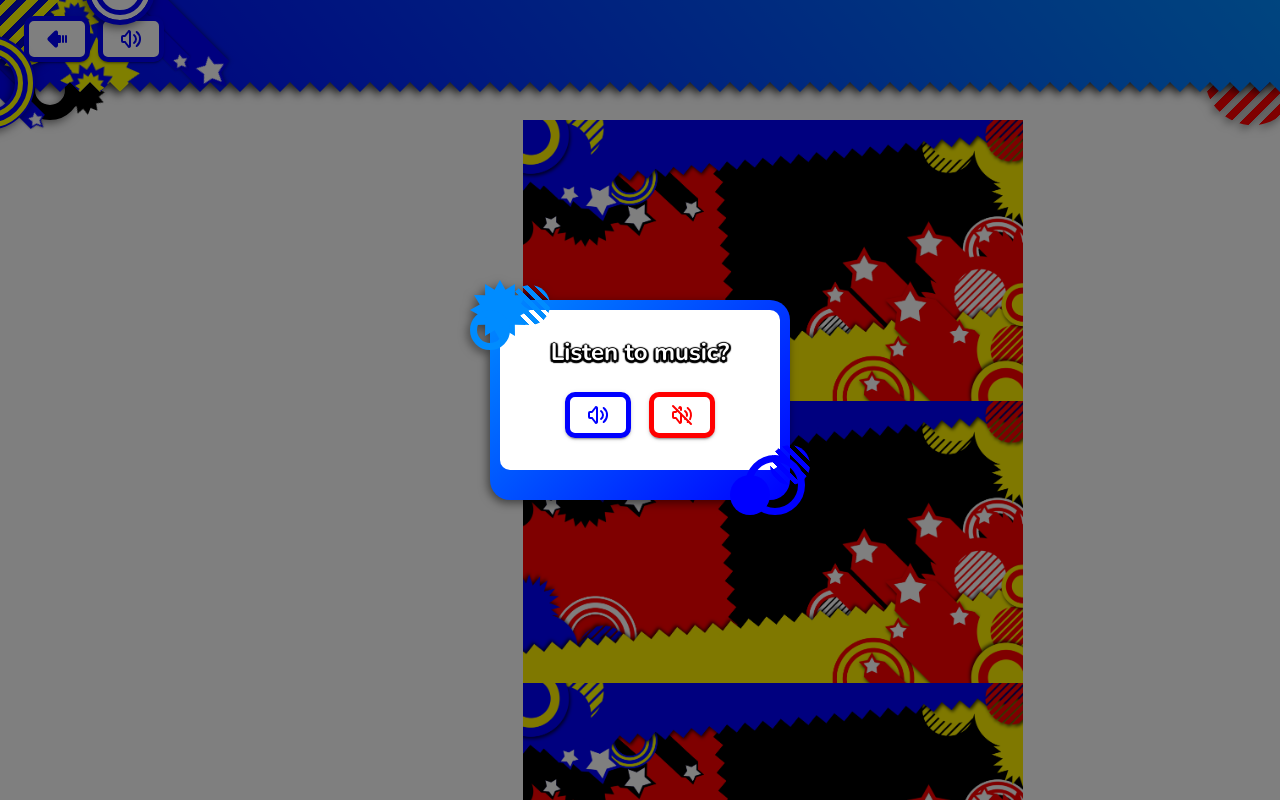
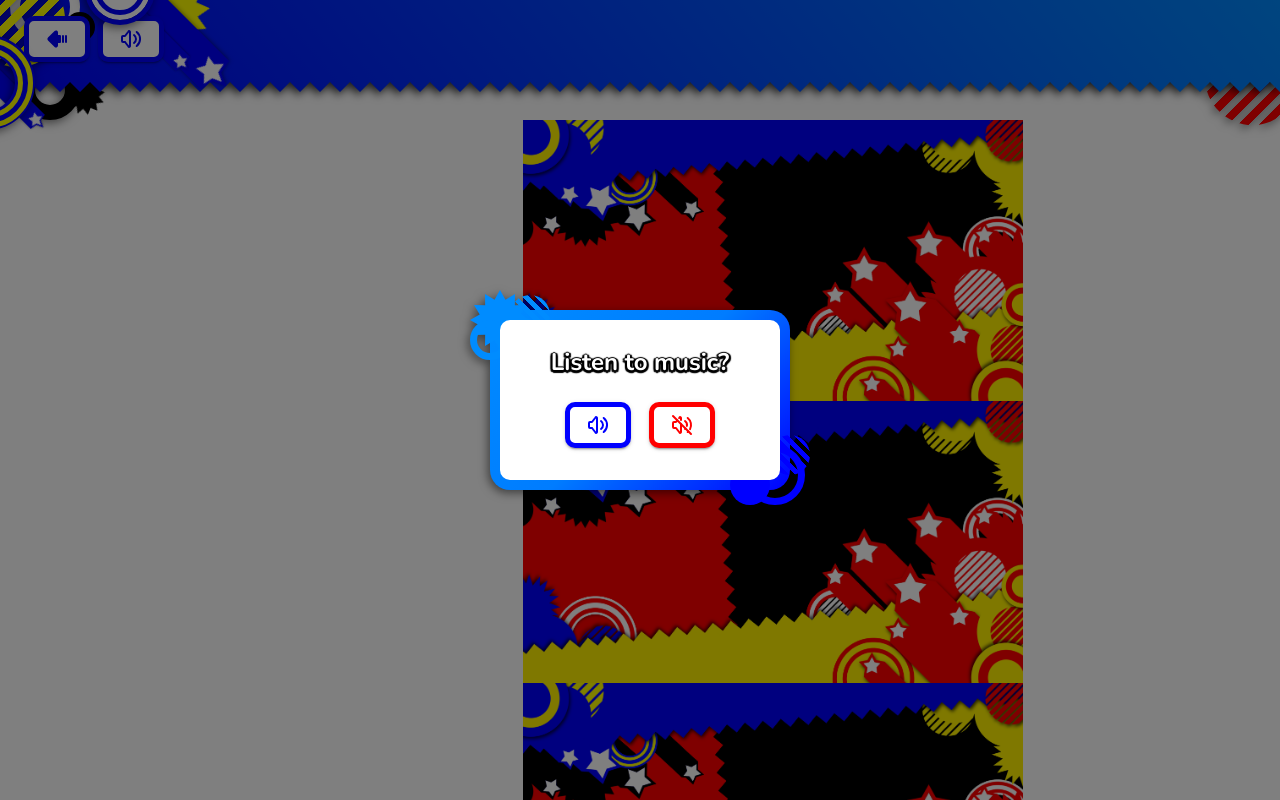
Before and after one commit to lluuvvii/my-personal-web-nextjs, a Next.js app: page /test in a window 1280 px wide. Shown: the top 800 px of the page. Built offline with nearby package versions, Linux system fonts and the light colour scheme.

Commit message:
update layout navbar

```diff
--- a/src/app/components/navbar/Navbar.tsx
+++ b/src/app/components/navbar/Navbar.tsx
@@ -152,7 +152,6 @@ const Navbar = ({ window }: Props) => {
             <ZigzagContainer width='100%' height='100px' color={'blue'} toColor={'#008cff'} toGradient='50deg' bottom>
               <Grid container p={2} spacing={1}>
                 <Grid item>
-                  {/* striped circle */}
                   {!open && !trigger ?
                     <>
                       {/* spikes */}
@@ -168,34 +167,69 @@ const Navbar = ({ window }: Props) => {
                           cursor: 'pointer',
                           backgroundColor: 'yellow',
                           clipPath: 'polygon(100% 50%,83.81% 59.06%,93.3% 75%,74.75% 74.75%,75% 93.3%,59.06% 83.81%,50% 100%,40.94% 83.81%,25% 93.3%,25.25% 74.75%,6.7% 75%,16.19% 59.06%,0% 50%,16.19% 40.94%,6.7% 25%,25.25% 25.25%,25% 6.7%,40.94% 16.19%,50% 0%,59.06% 16.19%,75% 6.7%,74.75% 25.25%,93.3% 25%,83.81% 40.94%)',
-                          top: '45px',
-                          left: '60px'
+                          top: '-20px',
+                          left: '130px'
                         }}
                         drag
                         animate={{ rotate: 360 }}
                         transition={{ repeat: Infinity, duration: 5, ease: 'linear' }}
                       >
                       </Box>
+                      {/* circle */}
                       <Box
                         component={motion.div}
                         sx={{
                           position: 'absolute',
-                          width: '50px',
-                          height: '50px',
+                          width: '70px',
+                          height: '70px',
+                          borderRadius: '50%',
                           display: 'flex',
                           justifyContent: 'center',
                           alignItems: 'center',
                           cursor: 'pointer',
-                          backgroundColor: 'blue',
-                          clipPath: 'polygon(100% 50%,83.81% 59.06%,93.3% 75%,74.75% 74.75%,75% 93.3%,59.06% 83.81%,50% 100%,40.94% 83.81%,25% 93.3%,25.25% 74.75%,6.7% 75%,16.19% 59.06%,0% 50%,16.19% 40.94%,6.7% 25%,25.25% 25.25%,25% 6.7%,40.94% 16.19%,50% 0%,59.06% 16.19%,75% 6.7%,74.75% 25.25%,93.3% 25%,83.81% 40.94%,100% 50%,83.81% 59.06%,calc(83.81% - 6.76px) calc(59.06% - 1.81px),calc(100% - 10px) calc(50% - 0px),calc(83.81% - 6.76px) calc(40.94% - -1.81px),calc(93.3% - 8.66px) calc(25% - -5px),calc(74.75% - 4.95px) calc(25.25% - -4.95px),calc(75% - 5px) calc(6.7% - -8.66px),calc(59.06% - 1.81px) calc(16.19% - -6.76px),calc(50% - 0px) calc(0% - -10px),calc(40.94% - -1.81px) calc(16.19% - -6.76px),calc(25% - -5px) calc(6.7% - -8.66px),calc(25.25% - -4.95px) calc(25.25% - -4.95px),calc(6.7% - -8.66px) calc(25% - -5px),calc(16.19% - -6.76px) calc(40.94% - -1.81px),calc(0% - -10px) calc(50% - 0px),calc(16.19% - -6.76px) calc(59.06% - 1.81px),calc(6.7% - -8.66px) calc(75% - 5px),calc(25.25% - -4.95px) calc(74.75% - 4.95px),calc(25% - -5px) calc(93.3% - 8.66px),calc(40.94% - -1.81px) calc(83.81% - 6.76px),calc(50% - 0px) calc(100% - 10px),calc(59.06% - 1.81px) calc(83.81% - 6.76px),calc(75% - 5px) calc(93.3% - 8.66px),calc(74.75% - 4.95px) calc(74.75% - 4.95px),calc(93.3% - 8.66px) calc(75% - 5px),calc(83.81% - 6.76px) calc(59.06% - 1.81px),calc(100% - 10px) calc(50% - 0px))',
-                          top: '70px',
+                          backgroundColor: 'transparent',
+                          border: '10px solid white',
+                          top: '-20px',
+                          left: '10px'
+                        }}
+                        drag
+                        initial={{ scale: !trigger ? 0 : 1 }}
+                        animate={{ scale: !trigger ? 1 : 0 }}
+                        transition={{
+                          type: 'spring',
+                          stiffness: 500,
+                          damping: 20,
+                          delay: 0.52
+                        }}
+                      >
+                      </Box>
+                      <Box
+                        component={motion.div}
+                        sx={{
+                          position: 'absolute',
+                          width: '30px',
+                          height: '30px',
+                          borderRadius: '50%',
+                          display: 'flex',
+                          justifyContent: 'center',
+                          alignItems: 'center',
+                          cursor: 'pointer',
+                          backgroundColor: 'black',
+                          top: '20px',
                           left: '65px'
                         }}
                         drag
-                        animate={{ rotate: -360 }}
-                        transition={{ repeat: Infinity, duration: 12, ease: 'linear' }}
+                        initial={{ scale: !trigger ? 0 : 1 }}
+                        animate={{ scale: !trigger ? 1 : 0 }}
+                        transition={{
+                          type: 'spring',
+                          stiffness: 500,
+                          damping: 20,
+                          delay: 0.54
+                        }}
                       >
                       </Box>
+                      {/* striped circle */}
                       <Box
                         component={motion.div}
                         sx={{
@@ -221,27 +255,6 @@ const Navbar = ({ window }: Props) => {
                           damping: 20,
                           delay: 0.5
                         }}
-                      >
-                      </Box>
-                      {/* spikes */}
-                      <Box
-                        component={motion.div}
-                        sx={{
-                          position: 'absolute',
-                          width: '50px',
-                          height: '50px',
-                          display: 'flex',
-                          justifyContent: 'center',
-                          alignItems: 'center',
-                          cursor: 'pointer',
-                          backgroundColor: 'yellow',
-                          clipPath: 'polygon(100% 50%,83.81% 59.06%,93.3% 75%,74.75% 74.75%,75% 93.3%,59.06% 83.81%,50% 100%,40.94% 83.81%,25% 93.3%,25.25% 74.75%,6.7% 75%,16.19% 59.06%,0% 50%,16.19% 40.94%,6.7% 25%,25.25% 25.25%,25% 6.7%,40.94% 16.19%,50% 0%,59.06% 16.19%,75% 6.7%,74.75% 25.25%,93.3% 25%,83.81% 40.94%,100% 50%,83.81% 59.06%,calc(83.81% - 6.76px) calc(59.06% - 1.81px),calc(100% - 10px) calc(50% - 0px),calc(83.81% - 6.76px) calc(40.94% - -1.81px),calc(93.3% - 8.66px) calc(25% - -5px),calc(74.75% - 4.95px) calc(25.25% - -4.95px),calc(75% - 5px) calc(6.7% - -8.66px),calc(59.06% - 1.81px) calc(16.19% - -6.76px),calc(50% - 0px) calc(0% - -10px),calc(40.94% - -1.81px) calc(16.19% - -6.76px),calc(25% - -5px) calc(6.7% - -8.66px),calc(25.25% - -4.95px) calc(25.25% - -4.95px),calc(6.7% - -8.66px) calc(25% - -5px),calc(16.19% - -6.76px) calc(40.94% - -1.81px),calc(0% - -10px) calc(50% - 0px),calc(16.19% - -6.76px) calc(59.06% - 1.81px),calc(6.7% - -8.66px) calc(75% - 5px),calc(25.25% - -4.95px) calc(74.75% - 4.95px),calc(25% - -5px) calc(93.3% - 8.66px),calc(40.94% - -1.81px) calc(83.81% - 6.76px),calc(50% - 0px) calc(100% - 10px),calc(59.06% - 1.81px) calc(83.81% - 6.76px),calc(75% - 5px) calc(93.3% - 8.66px),calc(74.75% - 4.95px) calc(74.75% - 4.95px),calc(93.3% - 8.66px) calc(75% - 5px),calc(83.81% - 6.76px) calc(59.06% - 1.81px),calc(100% - 10px) calc(50% - 0px))',
-                          top: '0px',
-                          left: '50px'
-                        }}
-                        drag
-                        animate={{ rotate: 360 }}
-                        transition={{ repeat: Infinity, duration: 10, ease: 'linear' }}
                       >
                       </Box>
                     </>
@@ -694,32 +707,66 @@ const Navbar = ({ window }: Props) => {
                           cursor: 'pointer',
                           backgroundColor: 'yellow',
                           clipPath: 'polygon(100% 50%,83.81% 59.06%,93.3% 75%,74.75% 74.75%,75% 93.3%,59.06% 83.81%,50% 100%,40.94% 83.81%,25% 93.3%,25.25% 74.75%,6.7% 75%,16.19% 59.06%,0% 50%,16.19% 40.94%,6.7% 25%,25.25% 25.25%,25% 6.7%,40.94% 16.19%,50% 0%,59.06% 16.19%,75% 6.7%,74.75% 25.25%,93.3% 25%,83.81% 40.94%)',
-                          top: '45px',
-                          left: '60px'
+                          top: '-20px',
+                          left: '130px'
                         }}
                         drag
                         animate={{ rotate: 360 }}
                         transition={{ repeat: Infinity, duration: 5, ease: 'linear' }}
                       >
                       </Box>
+                      {/* circle */}
                       <Box
                         component={motion.div}
                         sx={{
                           position: 'absolute',
-                          width: '50px',
-                          height: '50px',
+                          width: '70px',
+                          height: '70px',
+                          borderRadius: '50%',
                           display: 'flex',
                           justifyContent: 'center',
                           alignItems: 'center',
                           cursor: 'pointer',
-                          backgroundColor: 'red',
-                          clipPath: 'polygon(100% 50%,83.81% 59.06%,93.3% 75%,74.75% 74.75%,75% 93.3%,59.06% 83.81%,50% 100%,40.94% 83.81%,25% 93.3%,25.25% 74.75%,6.7% 75%,16.19% 59.06%,0% 50%,16.19% 40.94%,6.7% 25%,25.25% 25.25%,25% 6.7%,40.94% 16.19%,50% 0%,59.06% 16.19%,75% 6.7%,74.75% 25.25%,93.3% 25%,83.81% 40.94%,100% 50%,83.81% 59.06%,calc(83.81% - 6.76px) calc(59.06% - 1.81px),calc(100% - 10px) calc(50% - 0px),calc(83.81% - 6.76px) calc(40.94% - -1.81px),calc(93.3% - 8.66px) calc(25% - -5px),calc(74.75% - 4.95px) calc(25.25% - -4.95px),calc(75% - 5px) calc(6.7% - -8.66px),calc(59.06% - 1.81px) calc(16.19% - -6.76px),calc(50% - 0px) calc(0% - -10px),calc(40.94% - -1.81px) calc(16.19% - -6.76px),calc(25% - -5px) calc(6.7% - -8.66px),calc(25.25% - -4.95px) calc(25.25% - -4.95px),calc(6.7% - -8.66px) calc(25% - -5px),calc(16.19% - -6.76px) calc(40.94% - -1.81px),calc(0% - -10px) calc(50% - 0px),calc(16.19% - -6.76px) calc(59.06% - 1.81px),calc(6.7% - -8.66px) calc(75% - 5px),calc(25.25% - -4.95px) calc(74.75% - 4.95px),calc(25% - -5px) calc(93.3% - 8.66px),calc(40.94% - -1.81px) calc(83.81% - 6.76px),calc(50% - 0px) calc(100% - 10px),calc(59.06% - 1.81px) calc(83.81% - 6.76px),calc(75% - 5px) calc(93.3% - 8.66px),calc(74.75% - 4.95px) calc(74.75% - 4.95px),calc(93.3% - 8.66px) calc(75% - 5px),calc(83.81% - 6.76px) calc(59.06% - 1.81px),calc(100% - 10px) calc(50% - 0px))',
-                          top: '70px',
+                          backgroundColor: 'transparent',
+                          border: '10px solid white',
+                          top: '-20px',
+                          left: '10px'
+                        }}
+                        drag
+                        initial={{ scale: !trigger ? 0 : 1 }}
+                        animate={{ scale: !trigger ? 1 : 0 }}
+                        transition={{
+                          type: 'spring',
+                          stiffness: 500,
+                          damping: 20,
+                          delay: 0.52
+                        }}
+                      >
+                      </Box>
+                      <Box
+                        component={motion.div}
+                        sx={{
+                          position: 'absolute',
+                          width: '30px',
+                          height: '30px',
+                          borderRadius: '50%',
+                          display: 'flex',
+                          justifyContent: 'center',
+                          alignItems: 'center',
+                          cursor: 'pointer',
+                          backgroundColor: 'black',
+                          top: '20px',
                           left: '65px'
                         }}
                         drag
-                        animate={{ rotate: -360 }}
-                        transition={{ repeat: Infinity, duration: 12, ease: 'linear' }}
+                        initial={{ scale: !trigger ? 0 : 1 }}
+                        animate={{ scale: !trigger ? 1 : 0 }}
+                        transition={{
+                          type: 'spring',
+                          stiffness: 500,
+                          damping: 20,
+                          delay: 0.54
+                        }}
                       >
                       </Box>
                       {/* striped circle */}
@@ -748,27 +795,6 @@ const Navbar = ({ window }: Props) => {
                           damping: 20,
                           delay: 0.5
                         }}
-                      >
-                      </Box>
-                      {/* spikes */}
-                      <Box
-                        component={motion.div}
-                        sx={{
-                          position: 'absolute',
-                          width: '50px',
-                          height: '50px',
-                          display: 'flex',
-                          justifyContent: 'center',
-                          alignItems: 'center',
-                          cursor: 'pointer',
-                          backgroundColor: 'yellow',
-                          clipPath: 'polygon(100% 50%,83.81% 59.06%,93.3% 75%,74.75% 74.75%,75% 93.3%,59.06% 83.81%,50% 100%,40.94% 83.81%,25% 93.3%,25.25% 74.75%,6.7% 75%,16.19% 59.06%,0% 50%,16.19% 40.94%,6.7% 25%,25.25% 25.25%,25% 6.7%,40.94% 16.19%,50% 0%,59.06% 16.19%,75% 6.7%,74.75% 25.25%,93.3% 25%,83.81% 40.94%,100% 50%,83.81% 59.06%,calc(83.81% - 6.76px) calc(59.06% - 1.81px),calc(100% - 10px) calc(50% - 0px),calc(83.81% - 6.76px) calc(40.94% - -1.81px),calc(93.3% - 8.66px) calc(25% - -5px),calc(74.75% - 4.95px) calc(25.25% - -4.95px),calc(75% - 5px) calc(6.7% - -8.66px),calc(59.06% - 1.81px) calc(16.19% - -6.76px),calc(50% - 0px) calc(0% - -10px),calc(40.94% - -1.81px) calc(16.19% - -6.76px),calc(25% - -5px) calc(6.7% - -8.66px),calc(25.25% - -4.95px) calc(25.25% - -4.95px),calc(6.7% - -8.66px) calc(25% - -5px),calc(16.19% - -6.76px) calc(40.94% - -1.81px),calc(0% - -10px) calc(50% - 0px),calc(16.19% - -6.76px) calc(59.06% - 1.81px),calc(6.7% - -8.66px) calc(75% - 5px),calc(25.25% - -4.95px) calc(74.75% - 4.95px),calc(25% - -5px) calc(93.3% - 8.66px),calc(40.94% - -1.81px) calc(83.81% - 6.76px),calc(50% - 0px) calc(100% - 10px),calc(59.06% - 1.81px) calc(83.81% - 6.76px),calc(75% - 5px) calc(93.3% - 8.66px),calc(74.75% - 4.95px) calc(74.75% - 4.95px),calc(93.3% - 8.66px) calc(75% - 5px),calc(83.81% - 6.76px) calc(59.06% - 1.81px),calc(100% - 10px) calc(50% - 0px))',
-                          top: '0px',
-                          left: '50px'
-                        }}
-                        drag
-                        animate={{ rotate: 360 }}
-                        transition={{ repeat: Infinity, duration: 10, ease: 'linear' }}
                       >
                       </Box>
                     </>
@@ -1038,11 +1064,11 @@ const Navbar = ({ window }: Props) => {
             sx={{
               position: 'absolute',
               padding: '10px',
-              background: 'linear-gradient(135deg, #008cff, blue)',
+              background: 'linear-gradient(135deg, #008cff, #007cff, blue)',
               borderRadius: '20px',
               filter: 'drop-shadow(-2px 3px 5px rgba(0,0,0,0.5))',
               width: '300px',
-              height: '200px'
+              height: '180px'
             }}>
             {/* striped circle */}
             <Box
@@ -1143,7 +1169,7 @@ const Navbar = ({ window }: Props) => {
               }}
             >
             </Box>
-            <Box sx={{ backgroundColor: 'white', borderRadius: '10px', padding: '10px', height: '160px' }}>
+            <Box sx={{ backgroundColor: 'white', borderRadius: '10px', padding: '10px', height: '160px', position: 'absolute', width: '280px' }}>
               {children}
             </Box>
           </Box>
@@ -1154,7 +1180,7 @@ const Navbar = ({ window }: Props) => {
         keepMounted
       >
         <DialogTitle>
-          <Stack direction='column' justifyContent='center' alignItems='center'>
+          <Stack direction='column' alignItems='center'>
             <Typography
               variant='h5'
               sx={{
```
